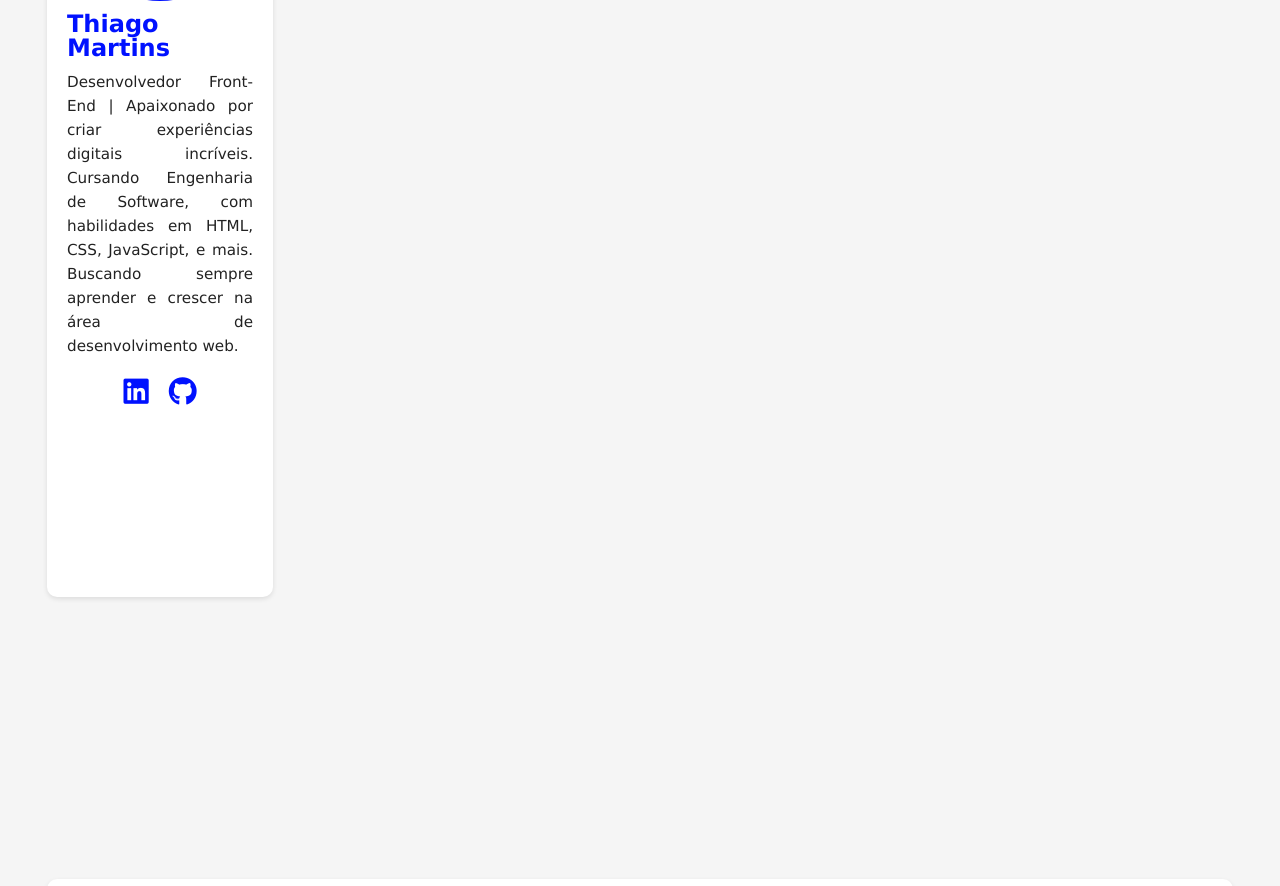
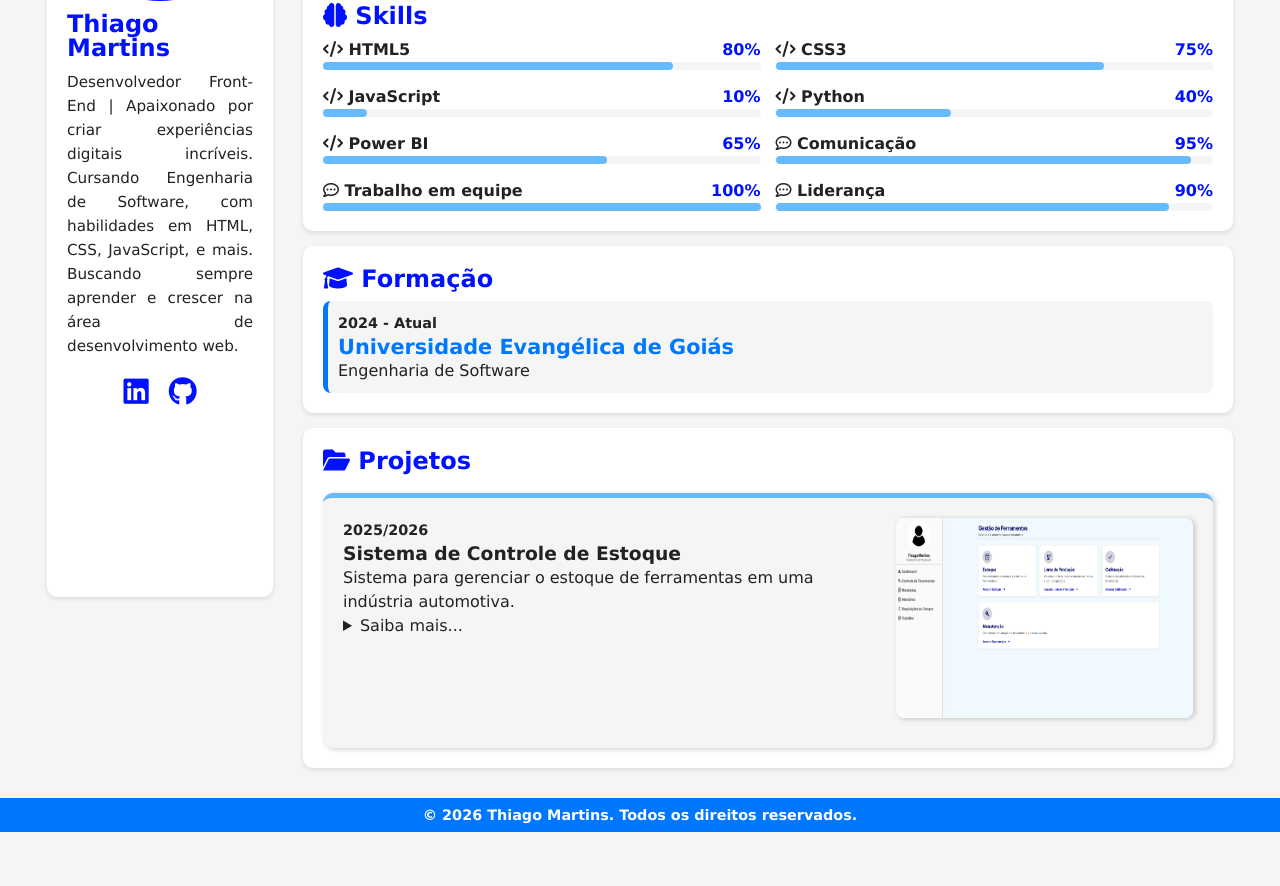
Before and after one commit to thiagomt11/projeto-portfolio, a plain HTML site: page index.html in a window 1280 px wide. Shown: the part 262-1148 px from the top of the page. After the commit the page ends 1094 px from the top, so only its background shows below. Drawn offline with Linux system fonts and the light colour scheme.

Commit message:
correção de bugs

```diff
--- a/estilos/media-queries.css
+++ b/estilos/media-queries.css
@@ -2,19 +2,23 @@
 
     main{
         display: grid;
-        grid-template: repeat(2,1fr) / 1fr 20vw 75vw 1fr;
+        grid-template: 1fr / 1fr 20vw 75vw 1fr;
         flex: 1;
     }
 
 
     #ficha{
-        grid-area: 1 / 2 / -2 / -3;
+        grid-area: 1 / 2 / -1 / -3;
         background-color: var(--fundo-card);
         box-shadow: 0 2px 5px rgba(0,0,0,0.1);
         border-radius: 10px;
         margin: 15px;
         padding: 20px;
         height: 100vh;
+    }
+
+    #detalhes{
+        grid-area: 1 / 3 / -1 / -2;
     }
 
 
@@ -27,23 +31,18 @@
     }
 
     .projeto{
-        display: grid;
-        grid-template-columns: 1fr 1fr;
-        gap: 20px;
-        width: 100%;
+        flex-direction: row-reverse;
+        justify-content: space-between;
     }
 
     .projeto-info{
-        grid-column: 1;
-        grid-row: 1;
+        max-width: 65%;
     }
 
     .foto{
-        grid-column: 2;
-        width: 100%;
-        object-fit: cover;
-        overflow: hidden;
+        aspect-ratio: 1/1;
+        max-width: 35%;
+        max-height: 200px;
     }
 
-
 }
--- a/estilos/style.css
+++ b/estilos/style.css
@@ -232,9 +232,16 @@ main{
 /*CARD 4 - PROJETOS*/
 
 #projeto-container{
-    margin-top: 20px;
+    display: flex;
+    flex-direction: column;
+    gap: 20px;
 }
+
 .projeto{
+    display: flex;
+    flex-direction: column;
+    gap: 15px;
+    margin-top: 10px;
     background-color: var(--fundo-principal);
     padding: 20px;
     box-shadow: 2px 1px 4px 1px rgba(0,0,0,0.15);
@@ -245,16 +252,19 @@ main{
 
 .projeto:hover{
     border-top-color: var(--destaque-escuro);
+    transform: translate(0, -4px);
     cursor: pointer;
-    transform: translate(0, -4px);
-
 }
 
 .foto{
     width: 100%;
     border-radius: 8px;
     margin-bottom: 10px;
-     box-shadow: 2px 1px 4px 1px rgba(0,0,0,0.15);
+    box-shadow: 2px 1px 4px 1px rgba(0,0,0,0.15);
+}
+
+summary:hover{
+    text-decoration: underline;
 }
 
 /*Rodapé*/
--- a/index.html
+++ b/index.html
@@ -193,7 +193,7 @@
 
 
             <article id="formacao" class="cards-detalhes">
-                <h2>Formação</h2>
+                <h2><i class="fas fa-graduation-cap"></i> Formação</h2>
 
                 <div id="formacao-container">
                     <div class="curso">
@@ -205,7 +205,7 @@
             </article>
 
             <article id="projetos" class="cards-detalhes">
-                <h2>Projetos</h2>
+                <h2><i class="fas fa-folder-open"></i> Projetos</h2>
 
                 <div id="projeto-container">
 
```
